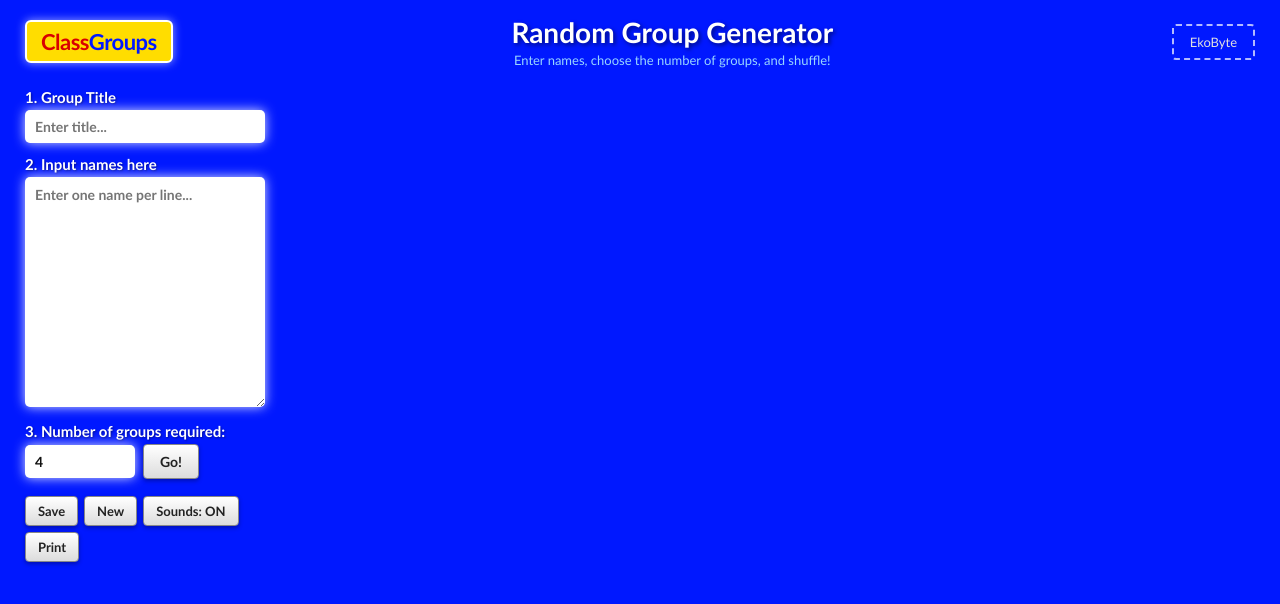
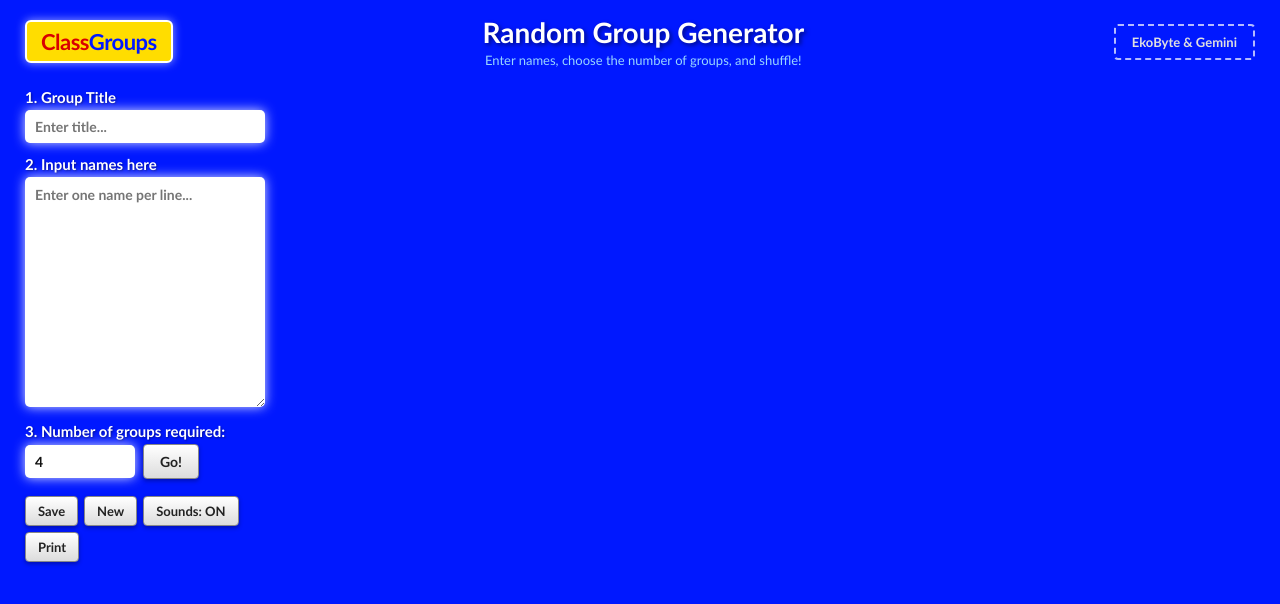
Before and after one commit to EkoByte8/group-generator, a plain HTML site: page index.html in a window 1280 px wide. Drawn offline with Linux system fonts and the light colour scheme.

Commit message:
index.html
3.0

```diff
--- a/index.html
+++ b/index.html
@@ -66,6 +66,7 @@
             font-size: 13px;
             color: #e0e0e0;
             border-radius: 4px;
+            font-weight: bold;
         }
 
         .main-container {
@@ -267,7 +268,7 @@
             <h1>Random Group Generator</h1>
             <p>Enter names, choose the number of groups, and shuffle!</p>
         </div>
-        <div class="logo-placeholder">EkoByte</div>
+        <div class="logo-placeholder">EkoByte &amp; Gemini</div>
     </header>
 
     <main class="main-container">
```
